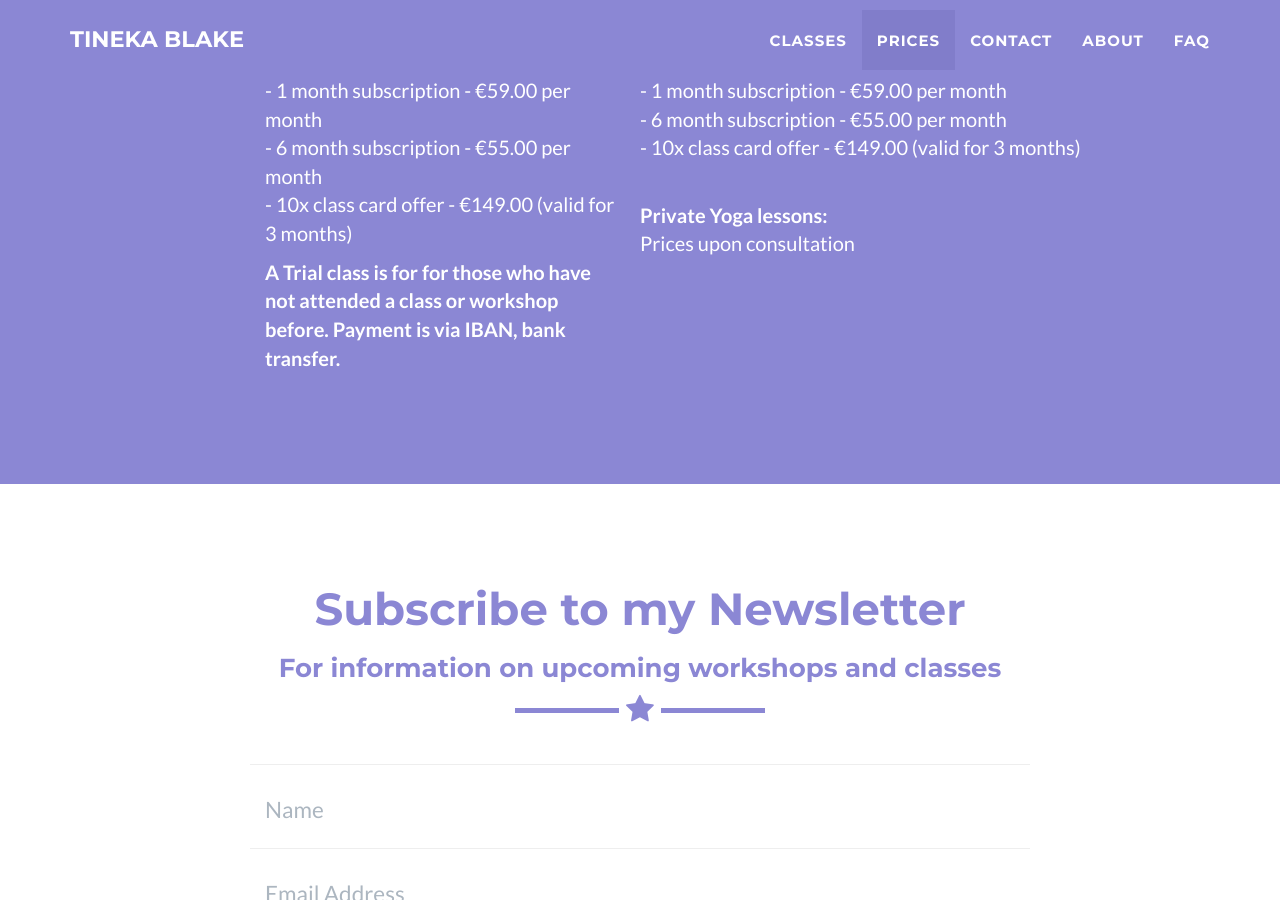
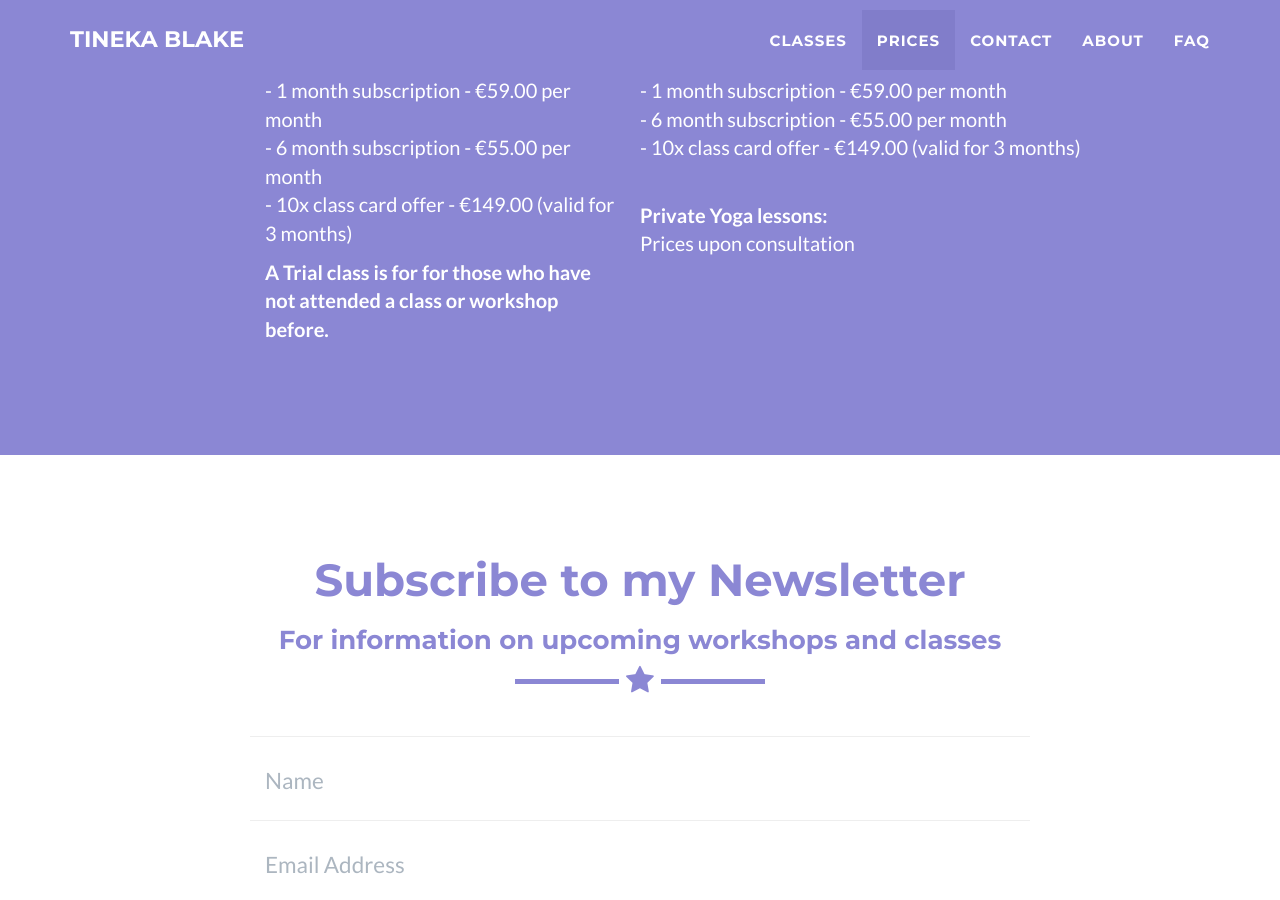
Before and after one commit to tineka-blake/tineka-blake.github.io, a Jekyll site: the page built from index.html, in a window 1280 px wide and 900 px high, scrolled down 1463 px. Built offline with Jekyll 4.4.1, drawn with Linux system fonts in a browser that asks for light colours.

Commit message:
Update prices.html

```diff
--- a/_includes/prices.html
+++ b/_includes/prices.html
@@ -23,7 +23,7 @@
 
 	            <p>
  		    <b>
-		   A Trial class is for for those who have not attended a class or workshop before. Payment is via IBAN, bank transfer.
+		   A Trial class is for for those who have not attended a class or workshop before.
 	             </b>
 
                 </div>
```
